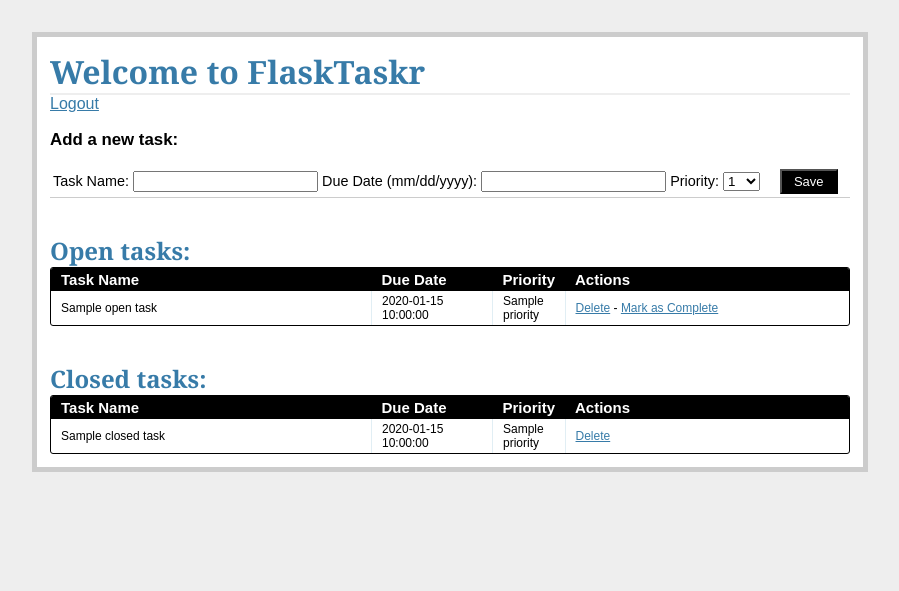
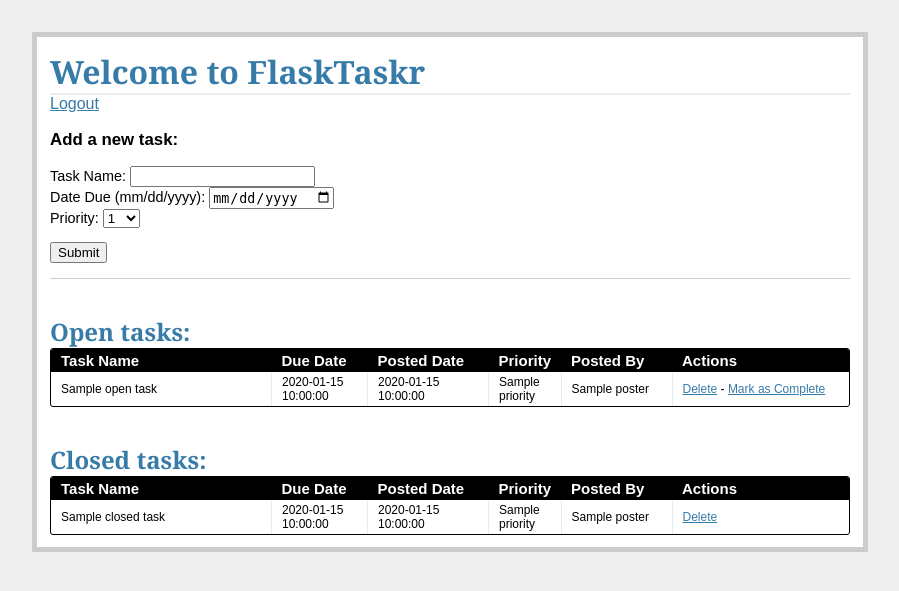
Before and after one commit to awstown/flasktaskr, a Flask app: template app/templates/tasks.html in a window 1280 px wide. Shown: the top 591 px of the page, without its empty margins (190-1089 px from the left). Run offline with Flask 2, Linux system fonts and the light colour scheme; the template is opened without the code that fills it: values that come from a table or form of the project are taken from there, most other values are stand-ins (such as "Sample title", 1, 10 or a date in 2020).

Commit message:
Updating tasks.html

```diff
--- a/app/templates/tasks.html
+++ b/app/templates/tasks.html
@@ -4,42 +4,13 @@
     <a href="/logout">Logout</a>
     <div class="add-task">
         <h3> Add a new task:</h3>
-    <table>
-        <tr>
             <form action={{ url_for('new_task') }} method="post">
                 {{ form.csrf_token }}
-                <td>
-                    <label>Task Name:</label>
-                    <input name="name" type="text">
-                </td>
-                <td>
-                    <label>Due Date (mm/dd/yyyy):</label>
-                    <input name="due_date" type="text" width="120px">
-                </td>
-                <td>
-                    <label>Priority:</label>
-                    <select name="priority" width="100px">
-                        <option value="1">1</option>
-                        <option value="2">2</option>
-                        <option value="3">3</option>
-                        <option value="4">4</option>
-                        <option value="5">5</option>
-                        <option value="6">6</option>
-                        <option value="7">7</option>
-                        <option value="8">8</option>
-                        <option value="9">9</option>
-                        <option value="10">10</option>
-                    </select>
-                </td>
-                <td>
-                    &nbsp;
-                    &nbsp;
-                    <input class="button" type="submit" value="Save">
-                </td>
-            </form>
-        </tr>
-    </table>
-</div>
+                <p>{{ form.name.label }}: {{ form.name }}<br>
+                   {{ form.due_date.label}}: {{ form.due_date }}<br>
+                   {{ form.priority.label}}: {{ form.priority }}</p>
+                <p><input type="submit" value="Submit">
+    </div>
 <div class="entries">
     <br>
     <br>
@@ -48,17 +19,21 @@
         <table>
             <thead>
                 <tr>
-                    <th width="300px"><strong>Task Name</strong></th>
-                    <th width="100px"><strong>Due Date</strong></th>
+                    <th width="200px"><strong>Task Name</strong></th>
+                    <th width="75px"><strong>Due Date</strong></th>
+                    <th width="100px"><strong>Posted Date</strong></th>
                     <th width="50px"><strong>Priority</strong></th>
+                    <th width="90px"><strong>Posted By</strong></th>
                     <th><strong>Actions</strong></th>
                 </tr>
             </thead>
             {% for o in open_tasks %}
                 <tr>
-                    <td width="300px">{{ o.name }}</td>
-                    <td width="100px">{{ o.due_date }}</td>
+                    <td width="200px">{{ o.name }}</td>
+                    <td width="75px">{{ o.due_date }}</td>
+                    <td width="100px">{{ o.posted_date}}</td>
                     <td width="50px">{{ o.priority }}</td>
+                    <td width="90px">{{ o.poster.name }}</td>
                     <td>
                         <a href="{{ url_for('delete_entry', task_id = o.task_id) }}">Delete</a> -
                         <a href="{{ url_for('complete', task_id = o.task_id) }}">Mark as Complete</a>
@@ -76,17 +51,21 @@
         <table>
             <thead>
                 <tr>
-                    <th width="300px"><strong>Task Name</strong></th>
-                    <th width="100px"><strong>Due Date</strong></th>
+                    <th width="200px"><strong>Task Name</strong></th>
+                    <th width="75px"><strong>Due Date</strong></th>
+                    <th width="100px"><strong>Posted Date</strong></th>
                     <th width="50px"><strong>Priority</strong></th>
+                    <th width="90px"><strong>Posted By</strong></th>
                     <th><strong>Actions</strong></th>
                 </tr>
             </thead>
             {% for c in closed_tasks %}
                 <tr>
-                    <td width="300px">{{ c.name }}</td>
-                    <td width="100px">{{ c.due_date }}</td>
+                    <td width="200px">{{ c.name }}</td>
+                    <td width="75px">{{ c.due_date }}</td>
+                    <td width="100px">{{ c.posted_date }}</td>
                     <td width="50px">{{ c.priority }}</td>
+                    <td width="90px">{{ c.poster.name }}</td>
                     <td>
                         <a href="{{ url_for('delete_entry', task_id = c.task_id) }}">Delete</a>
                     </td>
```
